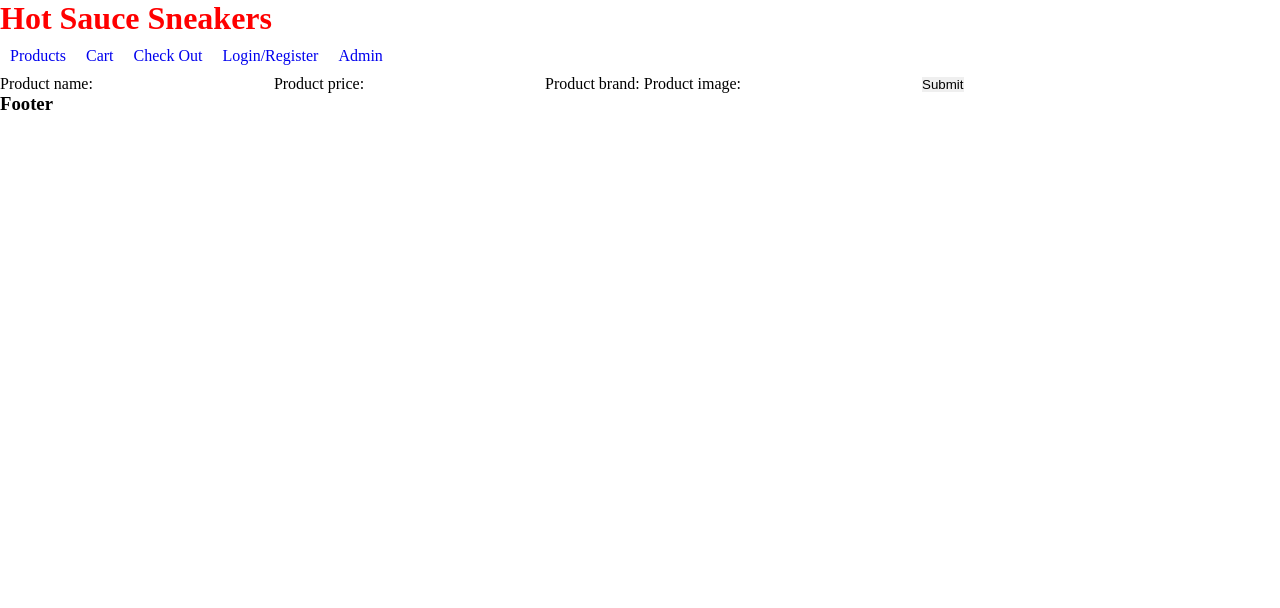
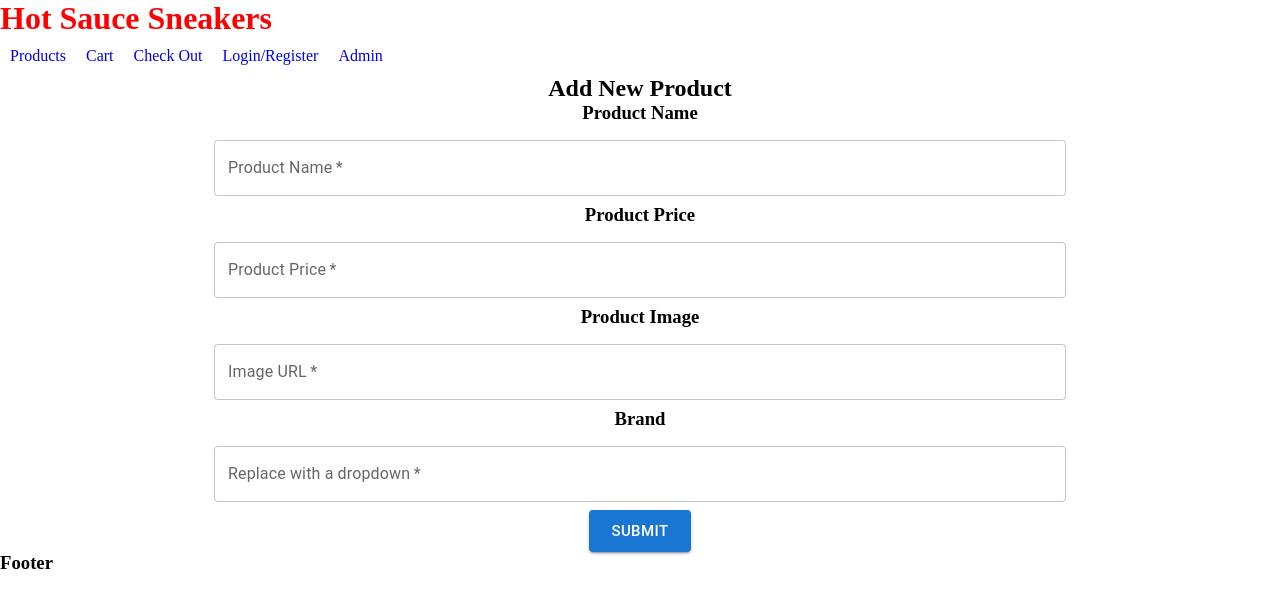
Before and after one commit to Cakej7/Hot_Sauce_Sneakers-Frontend, a React (Create React App) app: page /createNewProductForm in a window 1280 px wide. Shown: the top 608 px of the page. Built offline with nearby package versions, Linux system fonts and the light colour scheme.

Commit message:
styled admin page

```diff
--- a/src/components/Admin.js
+++ b/src/components/Admin.js
@@ -1,16 +1,41 @@
-import React, { useEffect} from "react";
-import { Link, useResolvedPath } from "react-router-dom";
+import React, { useEffect, useState } from "react";
+import { Link } from "react-router-dom";
 import axios from "axios";
+import { Container, Box, Paper, Stack, styled } from "@mui/material";
+
 
 const Admin = () => {
+    const [users, setUsers] = useState([])
+    const tempToken = 'eyJhbGciOiJIUzI1NiIsInR5cCI6IkpXVCJ9.eyJpZCI6OSwiZW1haWwiOiJqYWNvYkBhZG1pbi5jb20iLCJpYXQiOjE2NTkwNjQ3NzQsImV4cCI6MTY1OTY2OTU3NH0.IJACOJ5HzOhu9u9972Lm2vpJp6x1eSaIBcYDIWs9vRU'
 
-    // fetch call to get user info. need an api route from get user info by email
-    // useEffect(() => {
-    //     axios.get(`http://localhost:3000/api/users`)
-    //     .then((response) => {
-    //         setUser(response.data)
-    //     })
-    // })
+    const Item = styled(Paper)(({ theme }) => ({
+        backgroundColor: theme.palette.mode === 'dark' ? '#1A2027' : '#fff',
+        ...theme.typography.body2,
+        padding: theme.spacing(1),
+        color: theme.palette.text.secondary,
+    }));
+
+    const userInfoFetch = async () => {
+            try {
+                const response = await fetch(`http://localhost:3000/api/admin/users`, {
+                    method: "GET",
+                    headers: {
+                      "Content-Type": "application/json",
+                      'Authorization': `Bearer ${tempToken}`
+                    },
+                  })
+                const result = await response.json()
+                console.log(result)
+                setUsers(result)
+            }
+            catch (err) {
+                console.error(err)
+            }
+        }
+
+    useEffect(() => {
+        userInfoFetch()
+    }, [])
 
 
     return (
@@ -19,17 +44,27 @@ const Admin = () => {
                 <button>Add New Product</button>
             </Link>
 
-            <h2>Users information:</h2>
-            {/* {users.map(user =>
-                    <div key={id}>
-                        <h2>{`Username: ${user.username}`}</h2>
-                        <h2>{`Email: ${user.email}`}</h2>
-                        <p>{`Is Admin: ${user.isAdmin}`}</p>
-                        <p>{`Is Active User: ${user.isActive}`}</p>
-                    </div>
-
-            )} */}
-
+            <Container maxWidth="md">
+            <h2 style={{textAlign: 'center'}}>User Information</h2>
+            <Box sx={{ height: '100%' }}>
+                <Stack spacing={2}>
+                    {users.map((user) => {
+                        return (
+                            <Item key={user.id} sx={{ display: 'flex', alignItems: 'center', justifyContent: 'space-between' }}>
+                                <div style={{display: 'flex', alignItems: 'center'}}>
+                                    <div>
+                                        <h2>Username: {user.username}</h2>
+                                        <h4>Email: {user.email}</h4>
+                                        <p>Is Admin: ${user.isAdmin}</p>
+                                        <p>Is Active User: ${user.isActive}</p>
+                                    </div>
+                                </div>
+                            </Item>
+                        )
+                    })}
+                </Stack>
+            </Box>
+        </Container>
         </>
     )
 }
--- a/src/components/CreateNewProductForm.js
+++ b/src/components/CreateNewProductForm.js
@@ -1,11 +1,13 @@
 import React, { useState, useEffect } from 'react';
 import { useNavigate, useParams } from 'react-router-dom';
+import { Container, Box, Stack, styled, Paper, Divider, TextField, Button } from "@mui/material";
 
 const CreateNewProductForm = ({ products, setProducts }) => {
+    const tempToken = 'eyJhbGciOiJIUzI1NiIsInR5cCI6IkpXVCJ9.eyJpZCI6OSwiZW1haWwiOiJqYWNvYkBhZG1pbi5jb20iLCJpYXQiOjE2NTkwNjQ3NzQsImV4cCI6MTY1OTY2OTU3NH0.IJACOJ5HzOhu9u9972Lm2vpJp6x1eSaIBcYDIWs9vRU'
     let navigate = useNavigate()
     const [name, setProductName] = useState('')
     const [price, setProductPrice] = useState(null)
-    const [brand, setProductBrand] = useState('')
+    const [brand, setProductBrand] = useState(null)
     const [image, setProductImage] = useState('')
 
     const createProductFetch = async () => {
@@ -14,7 +16,7 @@ const CreateNewProductForm = ({ products, setProducts }) => {
                 method: "POST",
                 headers: {
                     'Content-type': 'application/json',
-                    'Authorization': `Bearer ${localStorage.getItem('token')}`
+                    'Authorization': `Bearer ${tempToken}`
                 },
                 body: JSON.stringify({
                     name,
@@ -23,7 +25,7 @@ const CreateNewProductForm = ({ products, setProducts }) => {
                     image
                 })
             })
-            const result = response.json()
+            const result = await response.json()
             console.log(result)
             // navigate(`../products`)
 
@@ -32,14 +34,65 @@ const CreateNewProductForm = ({ products, setProducts }) => {
         }
     }
 
+    // post method for api/inventory to add new product to stock
+    const addProductToInventory = async () => {
+        try {
+            const response = await fetch(`http://localhost:3000/api/inventory`, {
+                method: "POST",
+                headers: {
+                    'Content-type': 'application/json',
+                    'Authorization': `Bearer ${tempToken}`
+                },
+                body: JSON.stringify({
+                    name,
+                    price,
+                    brandId: brand,
+                    image
+                })
+            })
+            const result = await response.json()
+            console.log(result)
+            // navigate(`../products`)
+
+        } catch (err) {
+            console.log(err)
+        }
+    }
 
     return (
         <>
-        <form
-        // onSubmit={(e) => {
-        //     e.preventDefault()
-        //     createProductFetch()
-        // }}
+            <Container maxWidth="md">
+            <h2 style={{textAlign: 'center'}}>Add New Product</h2>
+            <Box sx={{ height: '100%', display: 'flex', justifyContent: 'space-between' }}>
+                <div style={{width: '100%'}}>
+                    <form style={{display: 'flex', flexDirection: 'column', alignItems: 'center'}}>
+                        <div style={{width: '100%'}}>
+                            <h3 style={{textAlign: 'center'}}>Product Name</h3>
+                            <TextField label="Product Name" variant="outlined" margin="normal" type="text" fullWidth required/>
+                        </div>
+                        <div style={{width: '100%'}}>
+                            <h3 style={{textAlign: 'center'}}>Product Price</h3>
+                            <TextField label="Product Price" variant="outlined" margin="normal" type="text" fullWidth required/>
+                        </div>
+                        <div style={{width: '100%'}}>
+                            <h3 style={{textAlign: 'center'}}>Product Image</h3>
+                            <TextField label="Image URL" variant="outlined" margin="normal" type="text" fullWidth required/>
+                        </div>
+                        <div style={{width: '100%'}}>
+                            <h3 style={{textAlign: 'center'}}>Brand</h3>
+                            <TextField label="Replace with a dropdown" variant="outlined" margin="normal" type="text" fullWidth required/>
+                        </div>
+                        <Button id='pay-button' variant="contained" size="large">Submit</Button>
+                    </form>
+                </div>
+            </Box>
+        </Container>
+
+        {/* <form
+        onSubmit={(e) => {
+            e.preventDefault()
+            createProductFetch()
+        }}
         >
                 <label>Product name: </label>
                 <input
@@ -56,7 +109,7 @@ const CreateNewProductForm = ({ products, setProducts }) => {
                 />
 
                 <label>Product brand: </label>
-                {/* map through the brands and display them as a dropdown menu */}
+                map through the brands and display them as a dropdown menu
 
                 <label>Product image: </label>
                 <input
@@ -70,10 +123,12 @@ const CreateNewProductForm = ({ products, setProducts }) => {
                     e.preventDefault();
                     const productToAdd = await createProductFetch();
                     setProducts([...products, productToAdd]);
+                    console.log(products)
+                    await addProductToInventory(productToAdd)
                 }}>
                     Submit
                 </button>
-            </form>
+            </form> */}
         </>
     )
 }
--- a/src/components/Products.js
+++ b/src/components/Products.js
@@ -4,7 +4,6 @@ import { Link } from "react-router-dom";
 
 
 const Products = ({ products, setProducts }) => {
-
 
     useEffect(() => {
         axios.get('http://localhost:3000/api/products')
```
